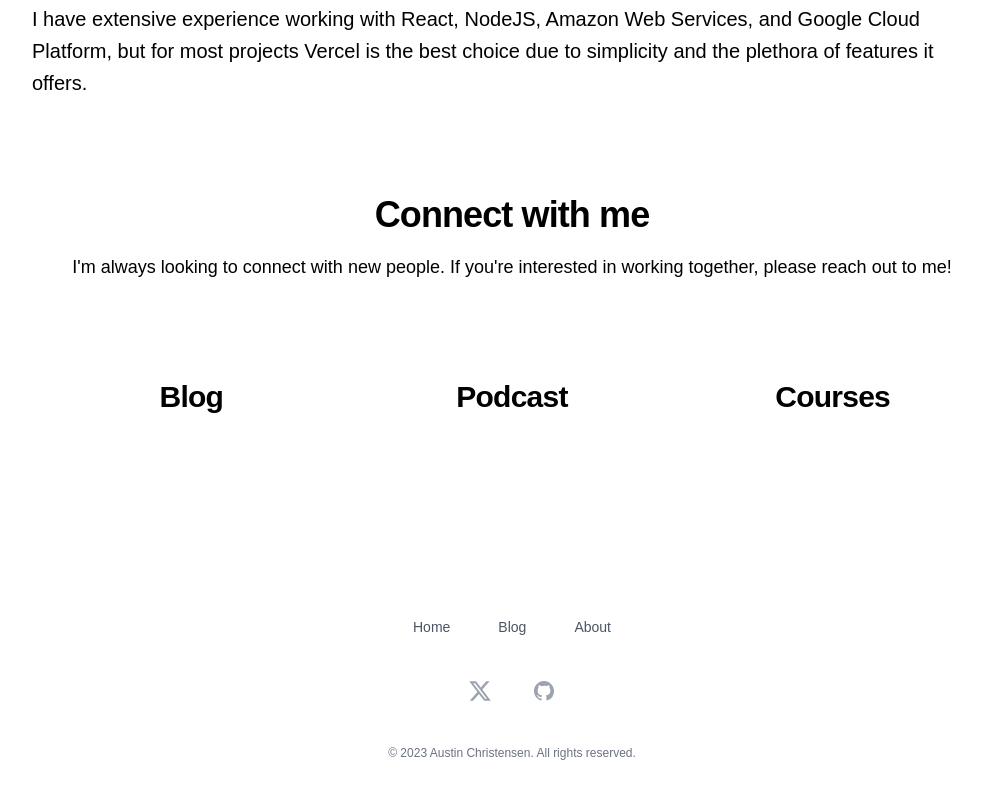
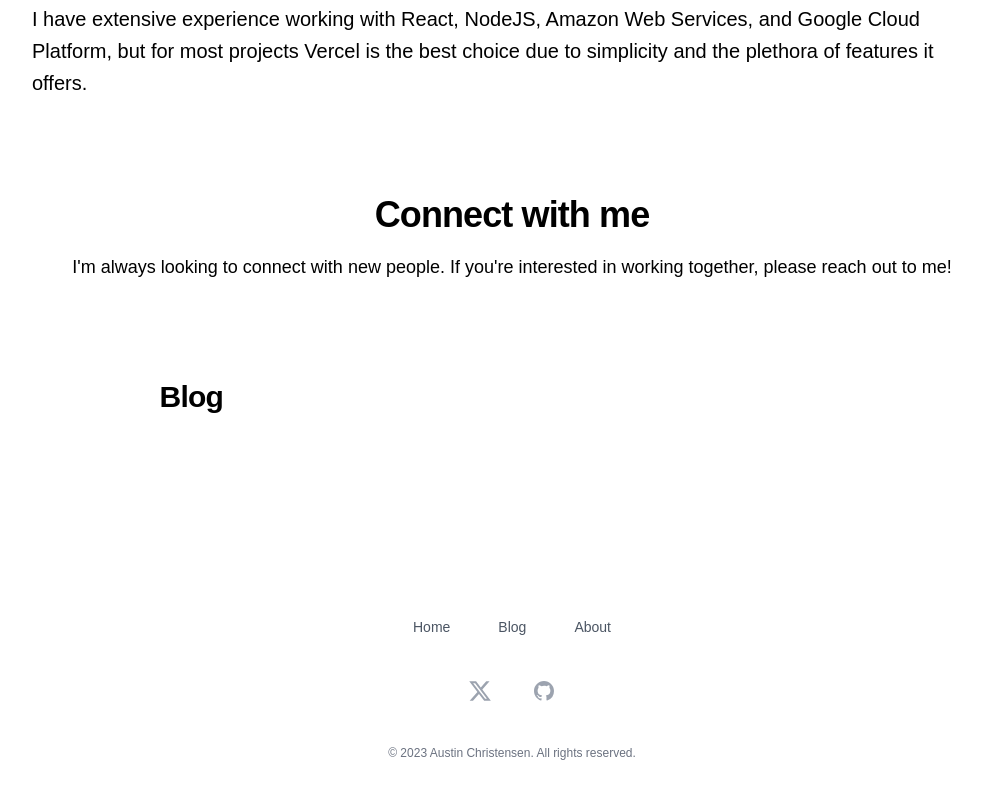
Before and after one commit to AustinNChristensen/austinnchristensen-web, a Next.js app: page / in a window 1280 px wide. Shown: the part 685-1484 px from the top of the page, without its empty margins (128-1110 px from the left). Built offline with nearby package versions, Linux system fonts and the light colour scheme; a web font is replaced by a local one.

Commit message:
update blog link

```diff
--- a/src/app/Footer.tsx
+++ b/src/app/Footer.tsx
@@ -13,6 +13,7 @@ export const Footer = () => {
                     <div key={item.name} className="pb-6">
                         <a
                             href={item.href}
+                            target={item.external ? '_blank' : ''}
                             className="text-sm leading-6 text-gray-600 hover:text-gray-900"
                         >
                             {item.name}
--- a/src/app/NavBar.tsx
+++ b/src/app/NavBar.tsx
@@ -44,6 +44,7 @@ export const NavBar = () => {
                         <a
                             key={item.name}
                             href={item.href}
+                            target={item.external ? '_blank' : ''}
                             className="text-sm font-semibold leading-6  text-black dark:text-white"
                         >
                             {item.name}
@@ -76,6 +77,7 @@ export const NavBar = () => {
                                     <a
                                         key={item.name}
                                         href={item.href}
+                                        target={item.external ? '_blank' : ''}
                                         className="-mx-3 block rounded-lg px-3 py-2 text-base font-semibold leading-7 text-black dark:text-white hover:bg-gray-50 hover:dark:bg-gray-800"
                                     >
                                         {item.name}
--- a/src/components/HomeServices/HomeServices.tsx
+++ b/src/components/HomeServices/HomeServices.tsx
@@ -1,9 +1,9 @@
 import { ContentWrapper } from '../ContentWrapper/ContentWrapper';
 
 const services = [
-    { name: 'Blog', ctaLink: '' },
-    { name: 'Podcast', ctaLink: '' },
-    { name: 'Courses', ctaLink: '' },
+    { name: 'Blog', visible: true, ctaLink: 'https://paragraph.xyz/@austinchristensen.eth' },
+    { name: 'Podcast', visible: false, ctaLink: '' },
+    { name: 'Courses', visible: false, ctaLink: '' },
 ];
 
 export const HomeServices = () => {
@@ -20,15 +20,14 @@ export const HomeServices = () => {
                 </p>
             </div>
             <dl className="mt-16 grid grid-cols-1 gap-0.5 overflow-hidden rounded-2xl text-center sm:grid-cols-2 lg:grid-cols-3">
-                {services.map((service, index) => (
-                    <div
+                {services.map(({ visible, ctaLink, name }, index) => visible && (
+                    <a
                         key={index}
-                        className="flex flex-col bg-white/5 p-8 dark:bg-white/5"
+                        href={ctaLink}
+                        className="flex flex-col bg-white/5 p-8 dark:bg-white/5 order-first text-3xl font-semibold tracking-tight"
                     >
-                        <dd className="order-first text-3xl font-semibold tracking-tight">
-                            {service.name}
-                        </dd>
-                    </div>
+                        {name}
+                    </a>
                 ))}
             </dl>
         </ContentWrapper>
--- a/src/constants.tsx
+++ b/src/constants.tsx
@@ -2,7 +2,7 @@ export const switchThemeDuration = 0.5;
 
 export const navigationItems = [
     { name: 'Home', href: '/' },
-    { name: 'Blog', href: '/blog' },
+    { name: 'Blog', href: 'https://paragraph.xyz/@austinchristensen.eth', external: true },
     { name: 'About', href: '/about' },
 ];
 
```
